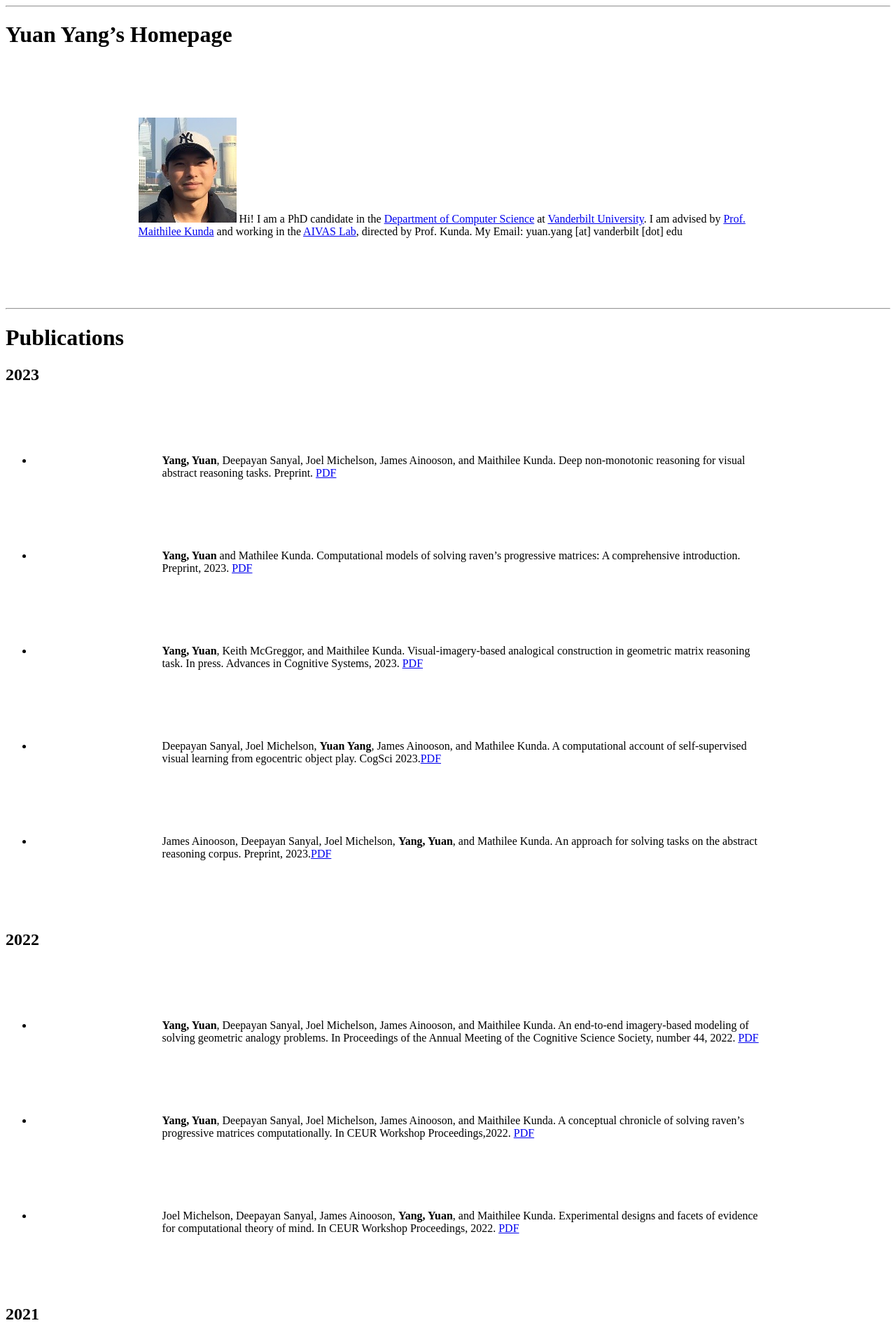
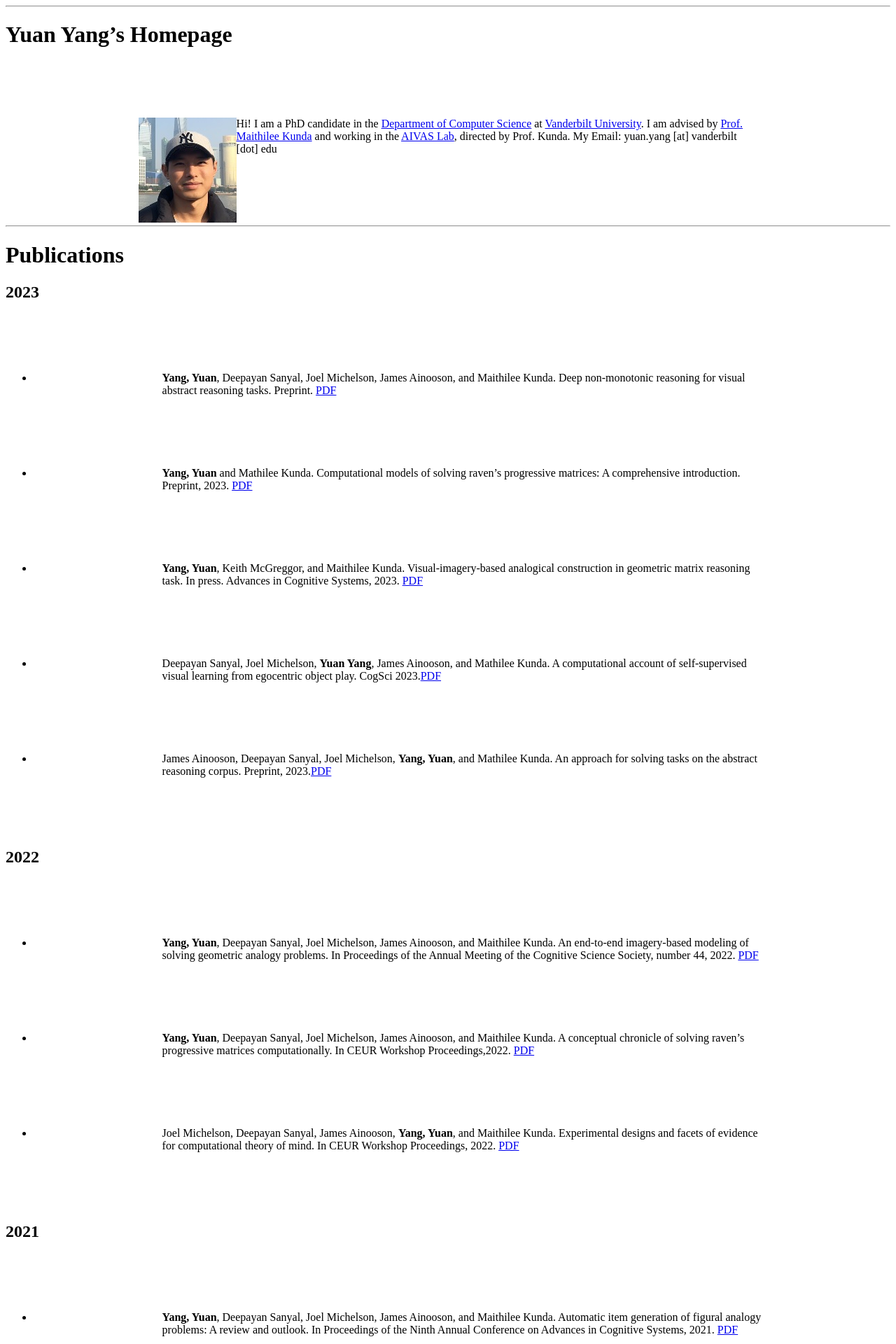
Before and after one commit to Yang-Yuan/Yang-Yuan.github.io, a Jekyll site: the page built from docs/index.md, in a window 1280 px wide. Shown: the top 1920 px of the page at 70% size. Built offline with Jekyll 4.4.1, drawn with Linux system fonts in a browser that asks for light colours.

Commit message:
Update index.md

```diff
--- a/docs/index.md
+++ b/docs/index.md
@@ -8,7 +8,7 @@ title: Yuan Yang
 ***
 
 # Yuan Yang's Homepage
-![Hello!](/assets/images/yy.png) Hi! I am a PhD candidate in the [Department of Computer Science](https://engineering.vanderbilt.edu/cs/){:target="_blank"} at [Vanderbilt University](https://www.vanderbilt.edu/){:target="_blank"}. I am advised by [Prof. Maithilee Kunda](https://my.vanderbilt.edu/mkunda/){:target="_blank"} and working in the [AIVAS Lab](https://my.vanderbilt.edu/aivaslab/){:target="_blank"}, directed by Prof. Kunda. My Email: yuan.yang [at] vanderbilt [dot] edu
+![Hello!](/assets/images/yy.png){: style="float: left"} Hi! I am a PhD candidate in the [Department of Computer Science](https://engineering.vanderbilt.edu/cs/){:target="_blank"} at [Vanderbilt University](https://www.vanderbilt.edu/){:target="_blank"}. I am advised by [Prof. Maithilee Kunda](https://my.vanderbilt.edu/mkunda/){:target="_blank"} and working in the [AIVAS Lab](https://my.vanderbilt.edu/aivaslab/){:target="_blank"}, directed by Prof. Kunda. My Email: yuan.yang [at] vanderbilt [dot] edu
 
 
 
```
